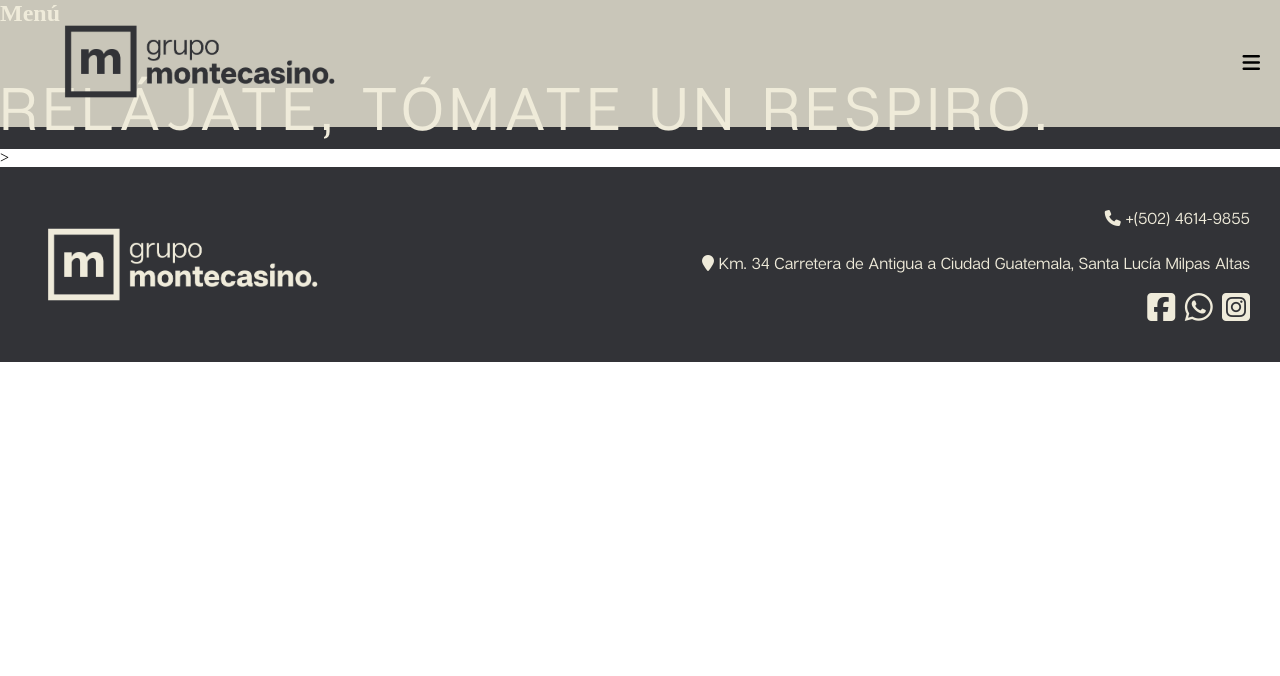
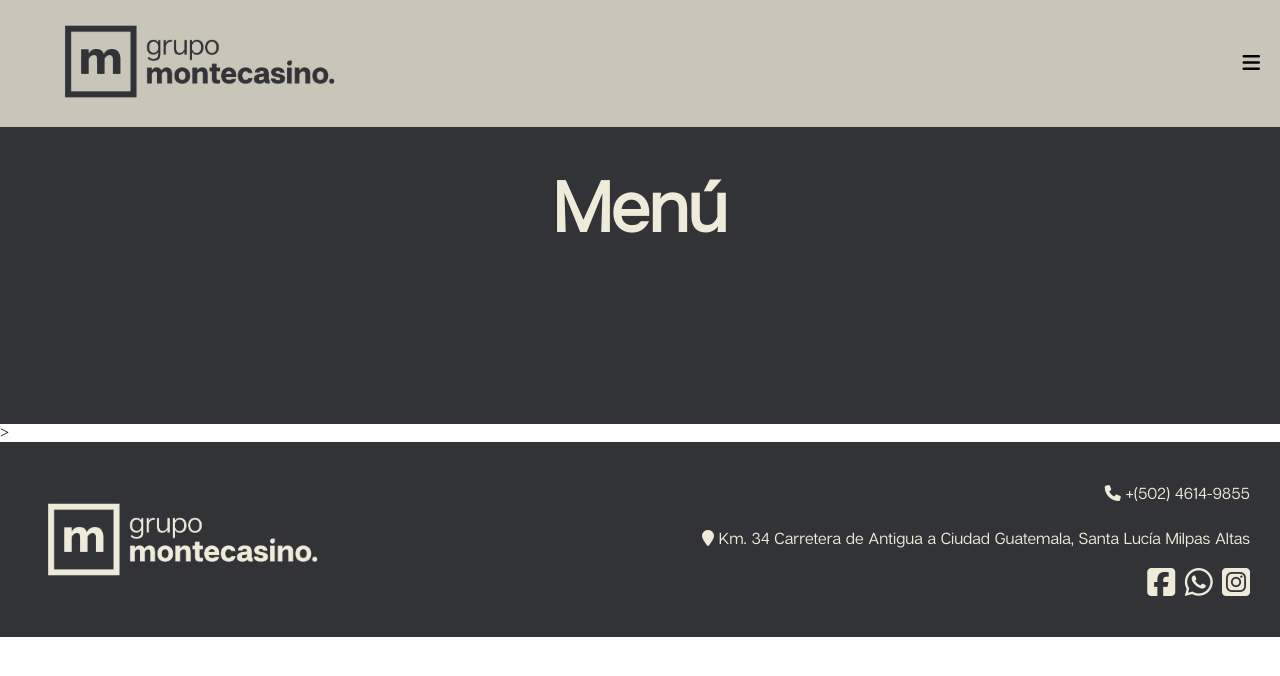
Before and after one commit to melaniesigrid/Montecasino_Restaurant, a plain HTML site: page menu.html in a window 1280 px wide. Drawn offline with nearby package versions, Linux system fonts and the light colour scheme; files that its build step writes are made by us from their sources.

Commit message:
Start menu file

```diff
--- /dev/null
+++ b/menu-style.scss
@@ -0,0 +1,6 @@
+.menu-title {
+  font-family: ArticulatCF, sans-serif;
+  font-size: 70px;
+  text-align: center;
+  padding: 170px;
+}
--- a/menu.html
+++ b/menu.html
@@ -6,6 +6,7 @@
   <meta name="viewport" content="width=device-width, initial-scale=1.0">
   <!-- CSS Stylesheets-->
   <link rel="stylesheet" type="text/css" href="styles.css">
+  <link rel="stylesheet" type="text/css" href="menu-style.css">
   <link rel="stylesheet" type="text/css" href="footer-style.css">
 
   <!-- Google Fonts -->
@@ -88,7 +89,6 @@
   <main>
     <section class="menu-intro">
       <h1 class="menu-title">Menú</h1>
-      <h3 class="relax">Relájate, tómate un respiro.</h3>
       <div class="menu-nav">
 
       </div>
```
Also changed, not shown: footer-style.css (added), menu-style.css (added), styles.css, 3 other files.
